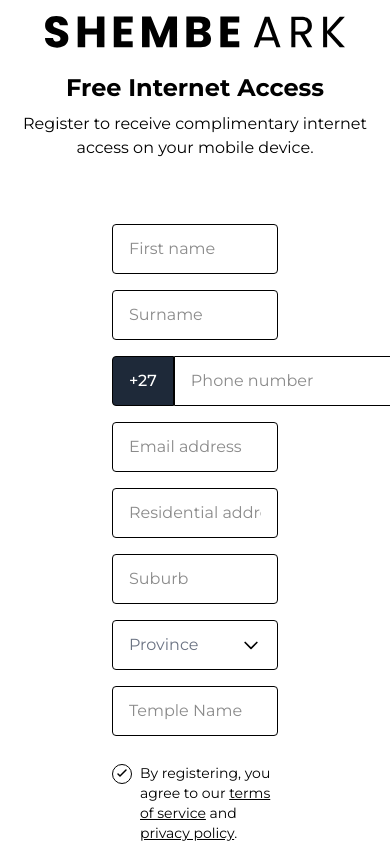
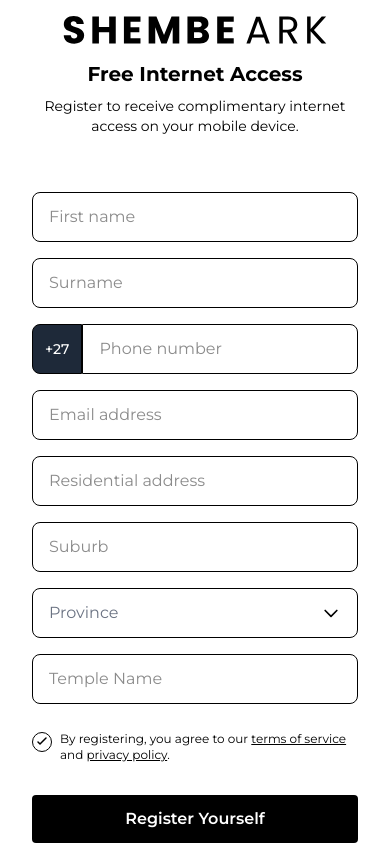
Before and after one commit to shaheer9t5/shembe-ark, a Next.js app: page / in a window 390 px wide. Shown: the top 845 px of the page. Built offline with nearby package versions, Linux system fonts and the light colour scheme.

Commit message:
reg form responsivness done

```diff
--- a/app/page.tsx
+++ b/app/page.tsx
@@ -176,22 +176,22 @@
         </div>
 
         {/* Right Side: Form (Desktop) / Full Content (Mobile) */}
-        <div className="w-full lg:w-[45%] flex items-center justify-center p-4 lg:p-8">
+        <div className="w-full lg:w-[45%] flex items-center justify-center p-4 sm:p-6 lg:p-8">
           <div className="w-full max-w-2xl lg:max-w-none">
             {/* Mobile Header - Only show on mobile */}
-            <div className="text-center mb-8 lg:hidden">
-              <div className="flex justify-center mb-6">
+            <div className="text-center mb-6 sm:mb-8 lg:hidden">
+              <div className="flex justify-center mb-4 sm:mb-6">
                 <Image
                   src="/shembe-ark.svg"
                   alt="Shembe Ark"
                   width={320}
                   height={32}
                   priority
-                  className="h-auto"
+                  className="h-auto w-full max-w-[280px] sm:max-w-[320px]"
                 />
               </div>
-              <h2 className="text-2xl font-bold text-black mb-2">Free Internet Access</h2>
-              <p className="text-base text-black">Register to receive complimentary internet access on your mobile device.</p>
+              <h2 className="text-xl sm:text-2xl font-bold text-black mb-2">Free Internet Access</h2>
+              <p className="text-sm sm:text-base text-black px-4 sm:px-0">Register to receive complimentary internet access on your mobile device.</p>
             </div>
 
             {/* Desktop Header - Only show on desktop */}
@@ -201,17 +201,17 @@
             </div>
 
           {/* Registration Form */}
-          <div className="bg-white py-8 px-24">
+          <div className="bg-white py-8 px-4 sm:px-8 md:px-10 xl:px-24">
             <form onSubmit={handleSubmit} className="space-y-4">
               {/* Name Fields */}
-              <div className="grid grid-cols-1 md:grid-cols-2 gap-4">
+              <div className="grid grid-cols-1 sm:grid-cols-2 gap-4">
                 <div>
                   <input
                     type="text"
                     id="firstName"
                     value={formData.firstName}
                     onChange={(e) => handleInputChange('firstName', e.target.value)}
-                    className={`w-full px-4 py-3 rounded border border-black focus:outline-none focus:ring-1 focus:ring-black ${
+                    className={`w-full px-4 py-3 rounded-lg border border-black focus:outline-none focus:ring-1 focus:ring-black ${
                       errors.firstName
                         ? 'border-red-500 bg-red-50'
                         : 'bg-white'
@@ -229,7 +229,7 @@
                     id="surname"
                     value={formData.surname}
                     onChange={(e) => handleInputChange('surname', e.target.value)}
-                    className={`w-full px-4 py-3 rounded border border-black focus:outline-none focus:ring-1 focus:ring-black ${
+                    className={`w-full px-4 py-3 rounded-lg border border-black focus:outline-none focus:ring-1 focus:ring-black ${
                       errors.surname
                         ? 'border-red-500 bg-red-50'
                         : 'bg-white'
@@ -245,7 +245,7 @@
               {/* Cellphone */}
               <div>
                 <div className="flex">
-                  <div className="flex items-center px-4 py-3 bg-gray-800 text-white rounded-l border border-black">
+                  <div className="flex items-center px-3 sm:px-4 py-3 bg-gray-800 text-white rounded-l-lg border border-black text-sm sm:text-base">
                     <span className="font-medium">+27</span>
                   </div>
                   <input
@@ -258,7 +258,7 @@
                       handleInputChange('cellphone', value);
                     }}
                     maxLength={9}
-                    className={`flex-1 px-4 py-3 rounded-r border border-black focus:outline-none focus:ring-1 focus:ring-black ${
+                    className={`flex-1 px-4 py-3 rounded-r-lg border border-black focus:outline-none focus:ring-1 focus:ring-black ${
                       errors.cellphone
                         ? 'border-red-500 bg-red-50'
                         : 'bg-white'
@@ -278,7 +278,7 @@
                   id="email"
                   value={formData.email}
                   onChange={(e) => handleInputChange('email', e.target.value)}
-                  className={`w-full px-4 py-3 rounded border border-black focus:outline-none focus:ring-1 focus:ring-black ${
+                  className={`w-full px-4 py-3 rounded-lg border border-black focus:outline-none focus:ring-1 focus:ring-black ${
                     errors.email
                       ? 'border-red-500 bg-red-50'
                       : 'bg-white'
@@ -297,7 +297,7 @@
                   id="address"
                   value={formData.address}
                   onChange={(e) => handleInputChange('address', e.target.value)}
-                  className={`w-full px-4 py-3 rounded border border-black focus:outline-none focus:ring-1 focus:ring-black ${
+                  className={`w-full px-4 py-3 rounded-lg border border-black focus:outline-none focus:ring-1 focus:ring-black ${
                     errors.address
                       ? 'border-red-500 bg-red-50'
                       : 'bg-white'
@@ -310,14 +310,14 @@
               </div>
 
               {/* Location Details */}
-              <div className="grid grid-cols-1 md:grid-cols-2 gap-4">
+              <div className="grid grid-cols-1 sm:grid-cols-2 gap-4">
                 <div>
                   <input
                     type="text"
                     id="suburb"
                     value={formData.suburb}
                     onChange={(e) => handleInputChange('suburb', e.target.value)}
-                    className={`w-full px-4 py-3 rounded border border-black focus:outline-none focus:ring-1 focus:ring-black ${
+                    className={`w-full px-4 py-3 rounded-lg border border-black focus:outline-none focus:ring-1 focus:ring-black ${
                       errors.suburb
                         ? 'border-red-500 bg-red-50'
                         : 'bg-white'
@@ -351,7 +351,7 @@
                   id="temple"
                   value={formData.temple}
                   onChange={(e) => handleInputChange('temple', e.target.value)}
-                  className={`w-full px-4 py-3 rounded border border-black focus:outline-none focus:ring-1 focus:ring-black ${
+                  className={`w-full px-4 py-3 rounded-lg border border-black focus:outline-none focus:ring-1 focus:ring-black ${
                     errors.temple
                       ? 'border-red-500 bg-red-50'
                       : 'bg-white'
@@ -389,17 +389,17 @@
                     </svg>
                   )}
                 </div>
-                <label htmlFor="agreeToTerms" className="ml-2 mt-0.75 text-sm text-black cursor-pointer">
+                <label htmlFor="agreeToTerms" className="ml-2 mt-0.75 text-xs sm:text-sm text-black cursor-pointer">
                   By registering, you agree to our <span className="underline">terms of service</span> and <span className="underline">privacy policy</span>.
                 </label>
               </div>
 
               {/* Buttons */}
-              <div className="flex space-x-4 pt-4">
+              <div className="flex flex-col sm:flex-row space-y-3 sm:space-y-0 sm:space-x-4 pt-4">
                 <button
                   type="submit"
                   disabled={isSubmitting || !agreeToTerms}
-                  className="flex-1 px-6 py-3 bg-black text-white font-semibold rounded transition-colors hover:bg-gray-800 focus:outline-none focus:ring-2 focus:ring-black disabled:opacity-50 disabled:cursor-not-allowed"
+                  className="w-full sm:flex-1 px-6 py-3 bg-black text-white font-semibold rounded transition-colors hover:bg-gray-800 focus:outline-none focus:ring-2 focus:ring-black disabled:opacity-50 disabled:cursor-not-allowed"
                 >
                   {isSubmitting ? (
                     <span className="flex items-center justify-center">
@@ -418,7 +418,7 @@
           </div>
 
             {/* Footer */}
-            <div className="text-center mt-8 text-sm text-gray-400">
+            <div className="text-center mt-6 sm:mt-8 text-xs sm:text-sm text-gray-400 px-4">
               <p>© 2026 | ShembeArk | All rights reserved.</p>
             </div>
           </div>
--- a/components/CustomDropdown.tsx
+++ b/components/CustomDropdown.tsx
@@ -42,7 +42,7 @@
       <button
         type="button"
         onClick={() => setIsOpen(!isOpen)}
-        className={`w-full px-4 py-3 rounded border border-black focus:outline-none focus:ring-1 focus:ring-black appearance-none cursor-pointer bg-white text-left flex items-center justify-between ${
+        className={`w-full px-4 py-3 rounded-lg border border-black focus:outline-none focus:ring-1 focus:ring-black appearance-none cursor-pointer bg-white text-left flex items-center justify-between ${
           error ? 'border-red-500 bg-red-50' : ''
         } ${!value ? 'text-gray-500' : 'text-black'}`}
         style={{ fontFamily: 'var(--font-montserrat), -apple-system, BlinkMacSystemFont, sans-serif' }}
```
